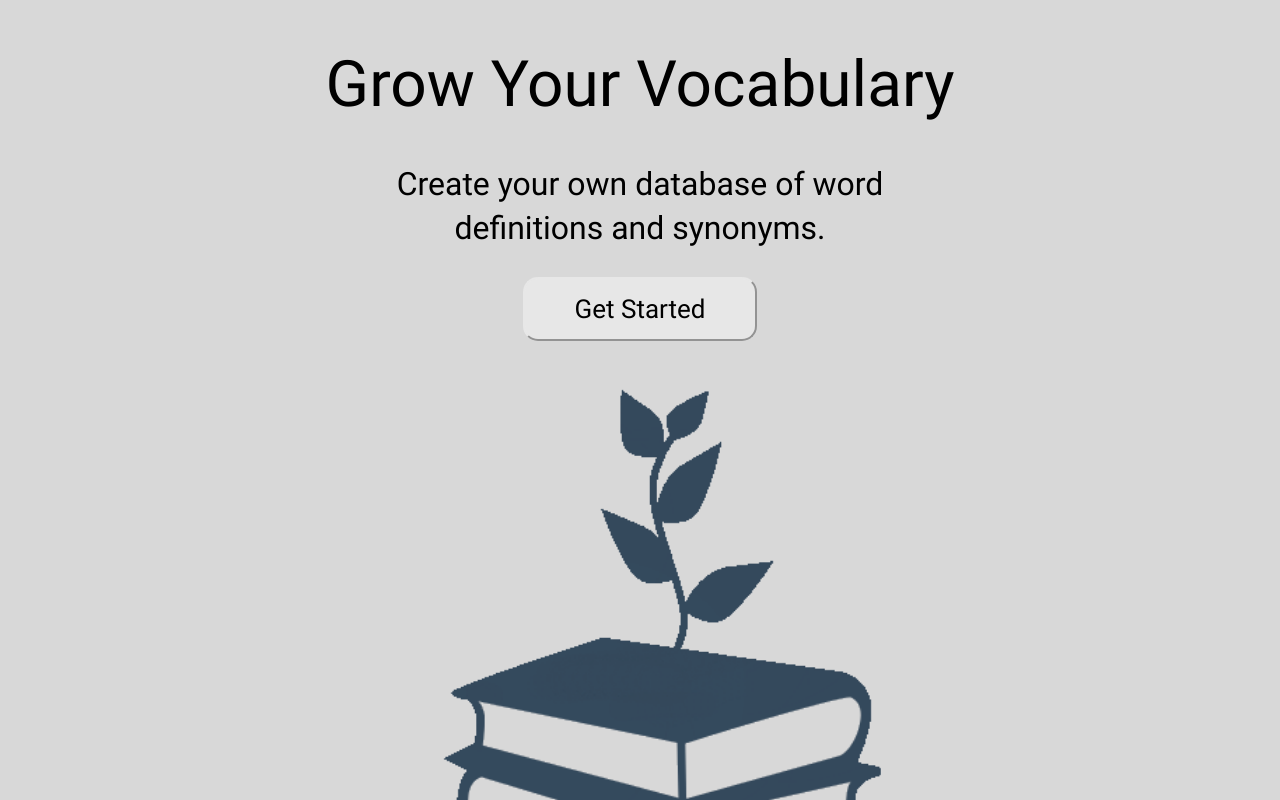
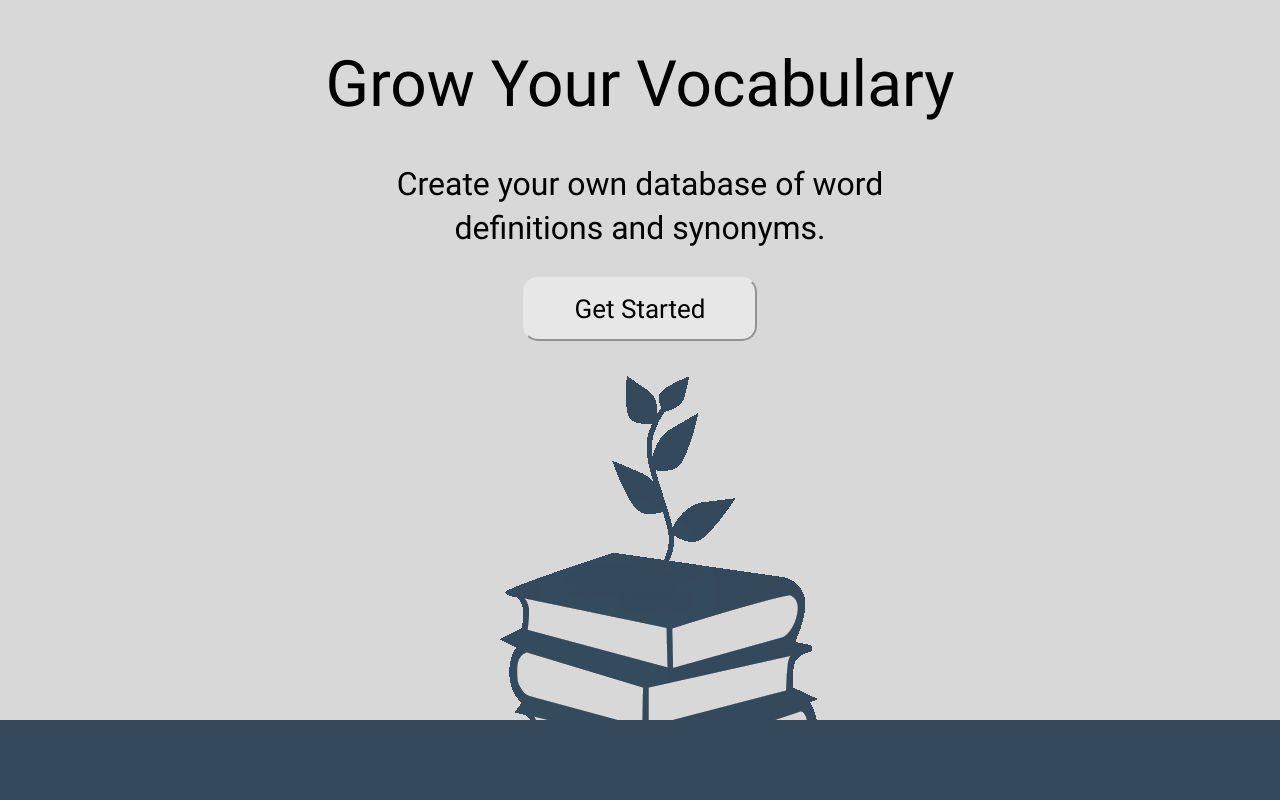
Before and after one commit to GGomez11/word-project-front-end, a React (Create React App) app: page / in a window 1280 px wide. Shown: the top 800 px of the page. Built offline with nearby package versions, Linux system fonts and the light colour scheme.

Commit message:
style: change breakpoints

```diff
--- a/src/components/Footer.js
+++ b/src/components/Footer.js
@@ -1,7 +1,6 @@
 import '../css/Footer.css'
 const Footer = () => {
     return <div className='footer'>
-
     </div>
 }
 export default Footer
--- a/src/css/Footer.css
+++ b/src/css/Footer.css
@@ -1,9 +1,20 @@
 .footer {
   background-color: #34495C;
-  height: 150px;
+  position: fixed;
+  left: 0;
+  bottom: 0;
+  width: 100%;
+  height: 75px;
 }
-@media (max-width: 500px) {
+
+@media (min-width: 1535) {
   .footer{
-      height: 75px;
+      height: 100px;
   }
 }
+
+@media (min-width: 500px) {
+  .footer{
+      height: 80px;
+  }
+}
--- a/src/css/Landingpage.css
+++ b/src/css/Landingpage.css
@@ -1,4 +1,4 @@
-@media (max-width: 800px) {
+@media (min-width: 0px) {
   .title-header {
     text-align: center;
     font-size: 44px;
@@ -78,8 +78,7 @@
   }
 
   .book-css {
-    width: 100%;
-    max-width: 700px;
+    max-width: 500px;
     height: auto;
   }
 }
```
